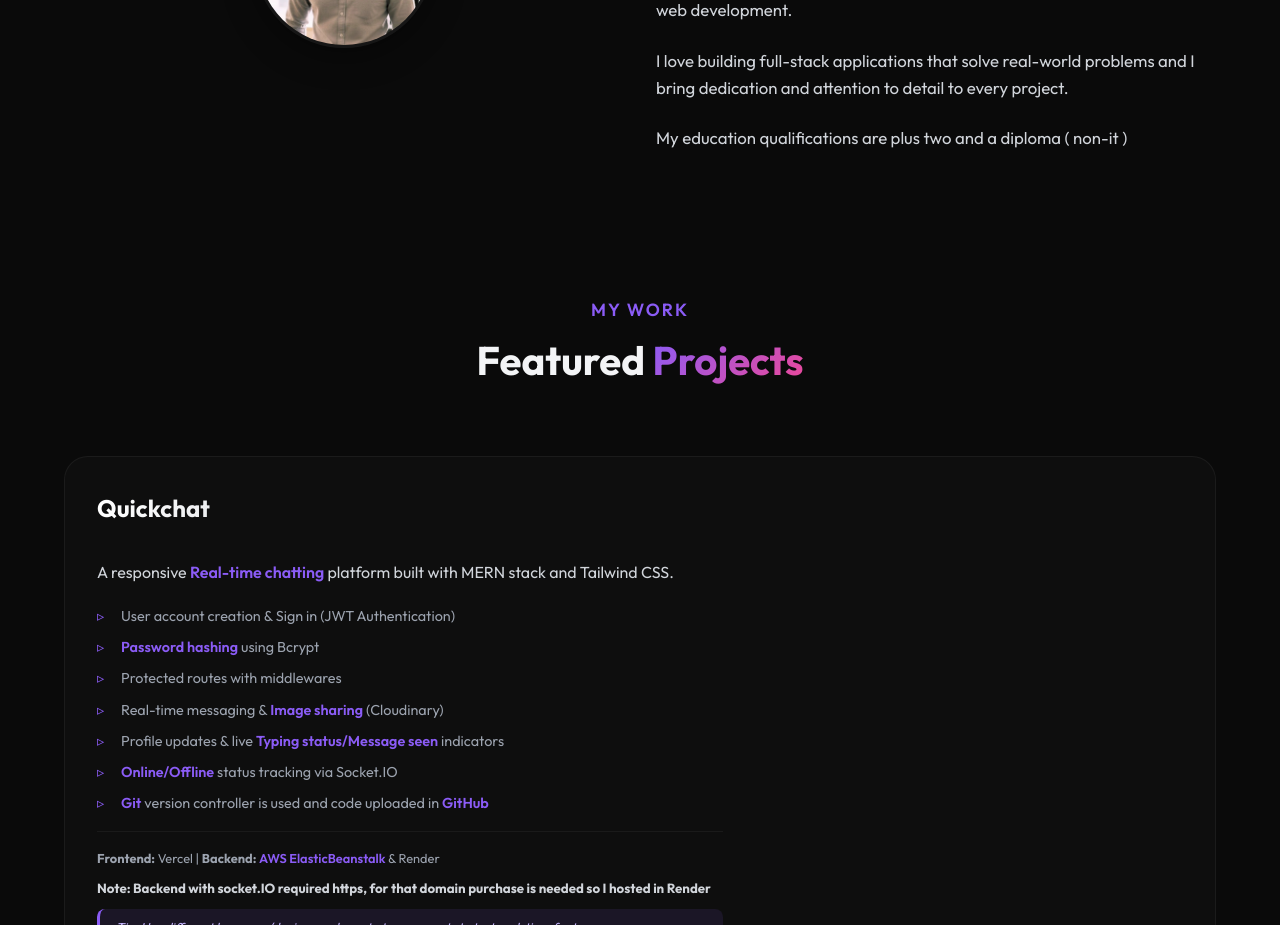
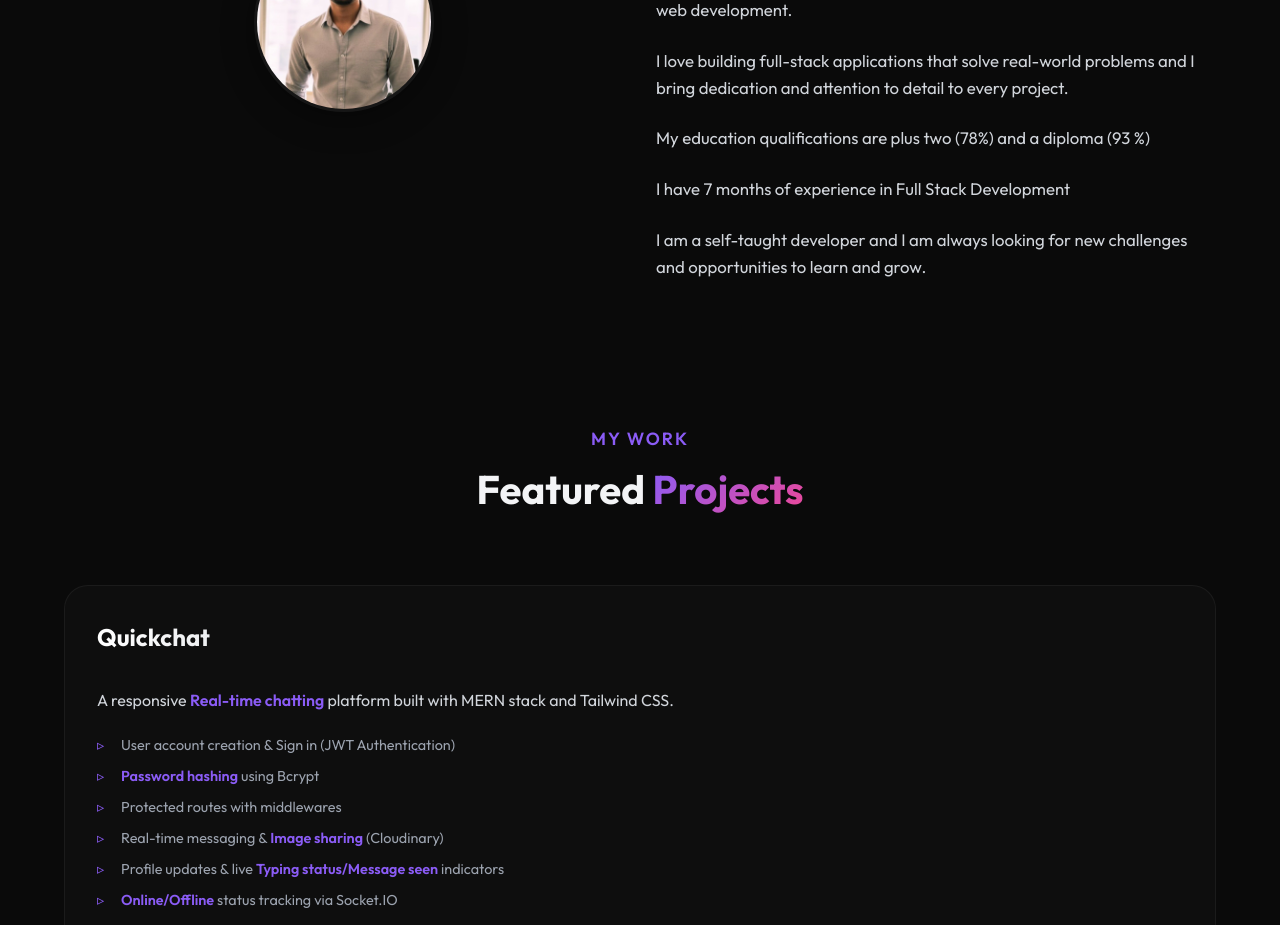
Before and after one commit to Abhilash-S123/Personal-website-Dev., a React (Vite) app: page / in a window 1280 px wide. Shown: the part 1120-2045 px from the top of the page. Built offline with nearby package versions, Linux system fonts and the light colour scheme.

Commit message:
Added more details in about me section

```diff
--- a/src/components/About.jsx
+++ b/src/components/About.jsx
@@ -25,7 +25,13 @@ const About = () => {
                             I bring dedication and attention to detail to every project.
                         </p>
                         <p className='body-text'>
-                            My education qualifications are plus two and a diploma ( non-it )
+                            My education qualifications are plus two (78%) and a diploma (93 %)
+                        </p>
+                        <p className='body-text'>
+                            I have 7 months of experience in Full Stack Development
+                        </p>
+                        <p className='body-text'>
+                            I am a self-taught developer and I am always looking for new challenges and opportunities to learn and grow.
                         </p>
                     </div>
                 </div>
```
